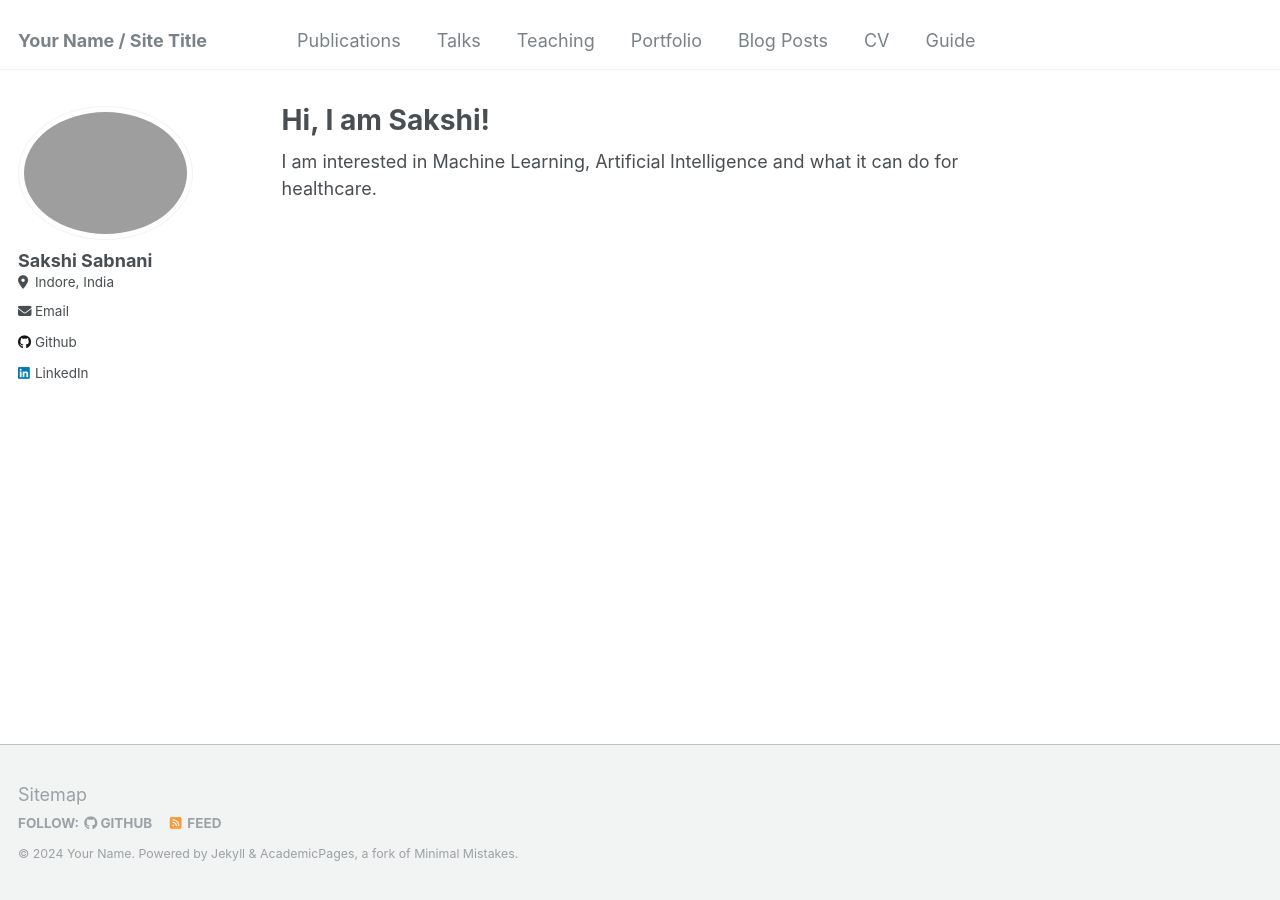
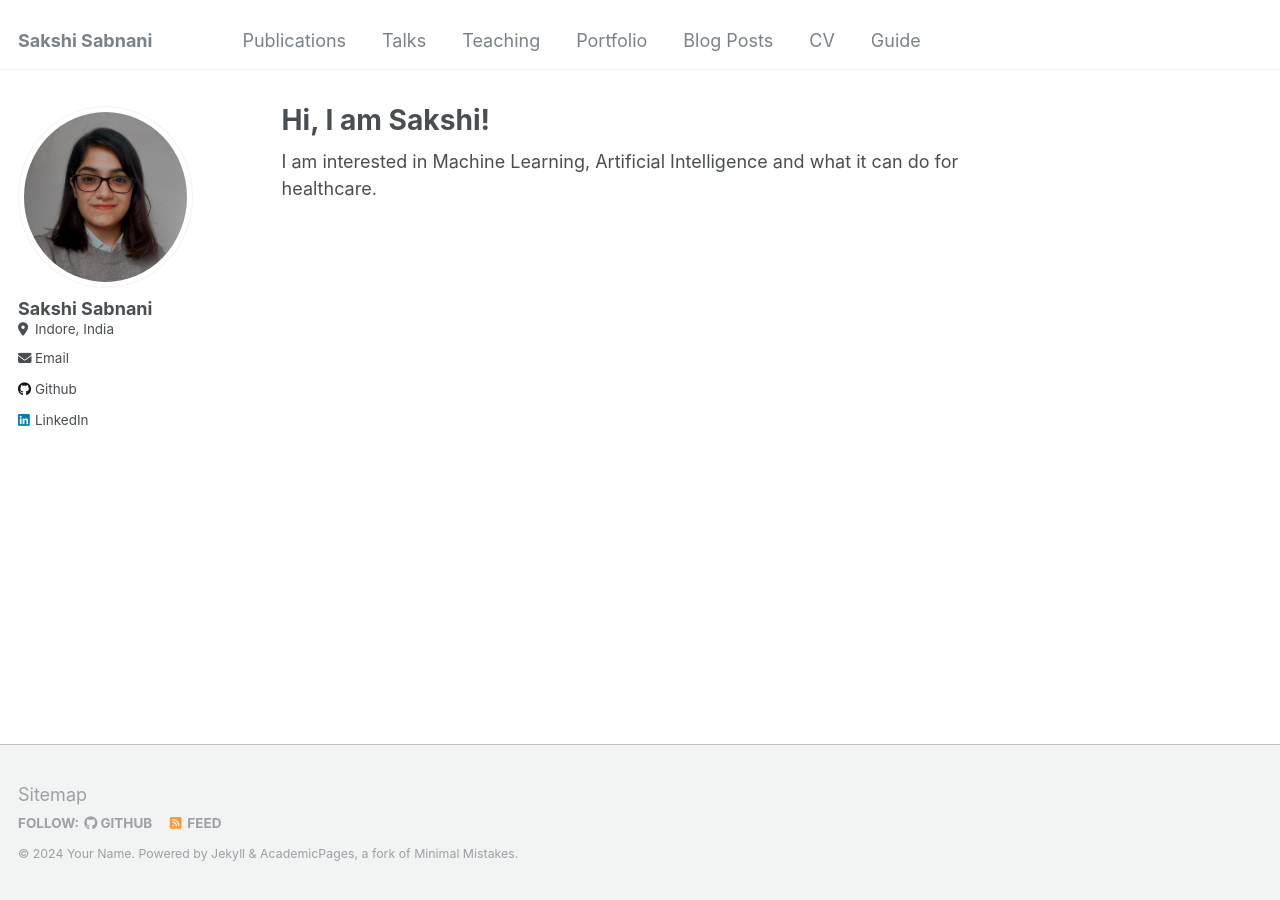
Before and after one commit to sakshisabnani/sakshisabnani.github.io, a Jekyll site: the page built from _pages/about.md, in a window 1280 px wide. Built offline with Jekyll 4.4.1, drawn with Linux system fonts in a browser that asks for light colours.

Commit message:
Update _config.yml

```diff
--- a/_config.yml
+++ b/_config.yml
@@ -8,7 +8,7 @@
 
 # Basic Site Settings
 locale                   : "en-US"
-title                    : "Your Name / Site Title"
+title                    : "Sakshi Sabnani"
 title_separator          : "-"
 name                     : &name "Your Name"
 description              : &description "personal description"
@@ -21,7 +21,7 @@ repository               : "academicpages/academicpages.github.io"
 #               Additional customization can be done by editing /_includes/author-profile.html
 author:
   # Biographic information
-  avatar           : "sabnanisakshi.jfif"
+  avatar           : "sabnanisakshi.jpg"
   name             : "Sakshi Sabnani"
   pronouns         : # example: "she/her"
   bio              : #""
```
